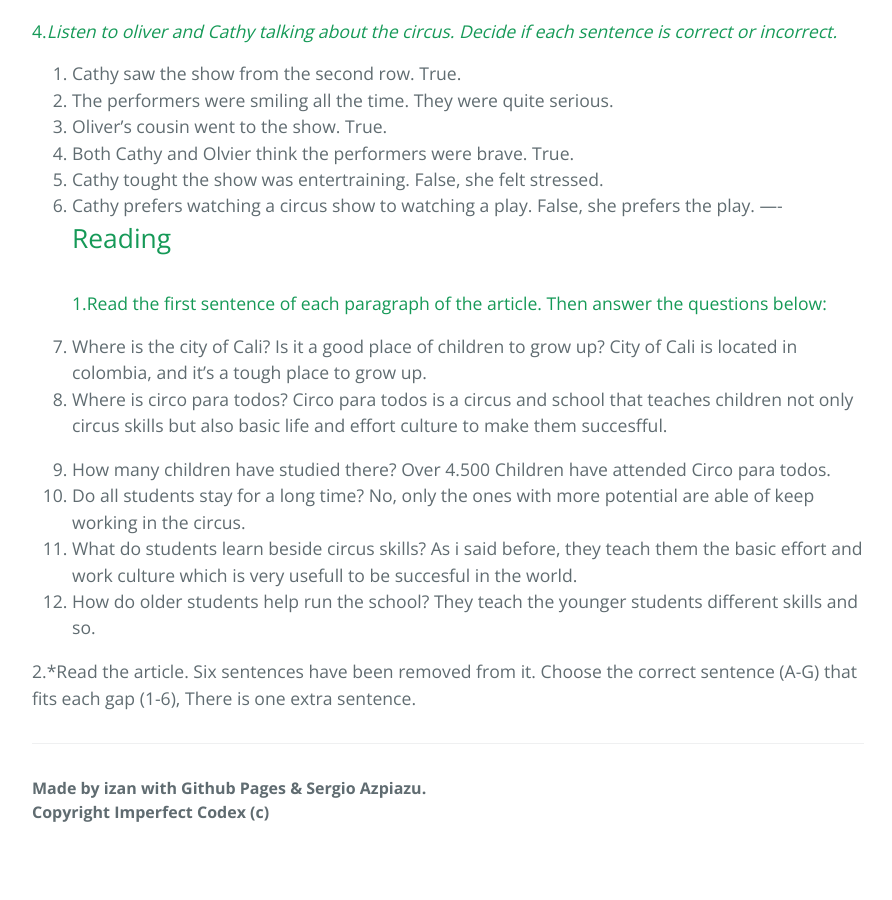
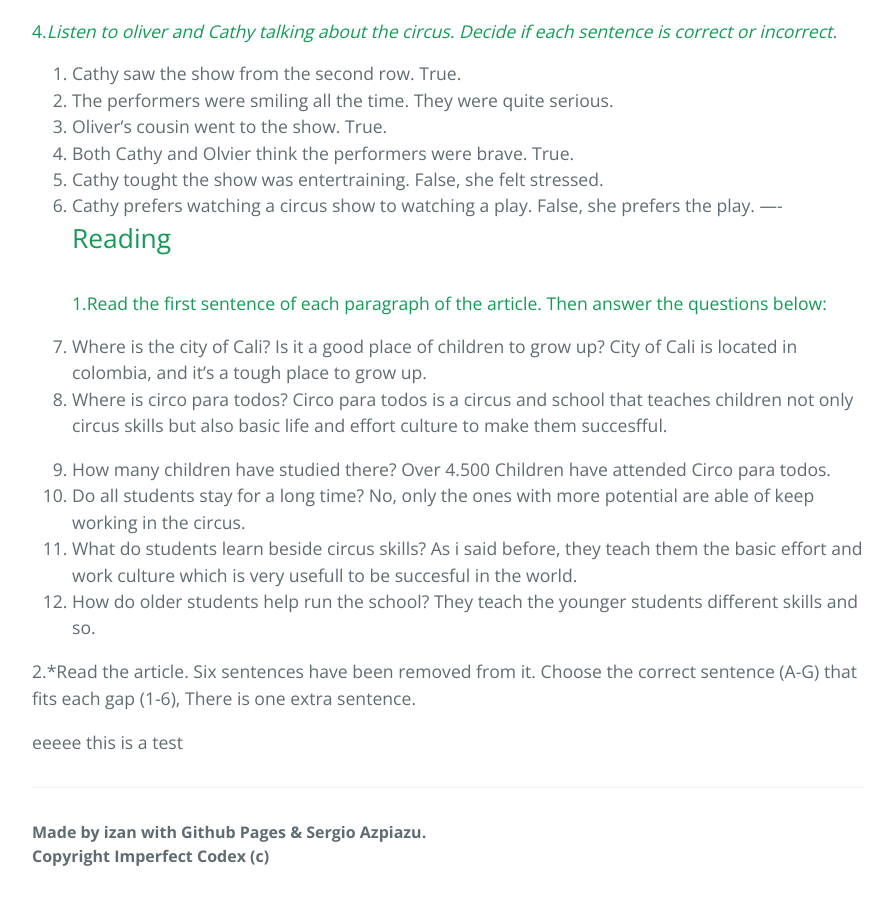
Before and after one commit to phuston/patrickandfrantonarethebestninjas, a Jekyll site: the page built from Exercises1.md, in a window 1280 px wide and 900 px high, scrolled down 1794 px. Shown: the whole window, without its empty margins (192-1084 px from the left). Built offline with Jekyll 4.4.1, drawn with Linux system fonts in a browser that asks for light colours; before the commit the page ends 2650 px from its top, so only the background shows below that.

Commit message:
Update in exercises

```diff
--- a/Exercises1.md
+++ b/Exercises1.md
@@ -74,3 +74,5 @@ As i said before, they teach them the basic effort and work culture which is ver
 They teach the younger students different skills and so.
 
 2.*Read the article. Six sentences have been removed from it. Choose the correct sentence (A-G) that fits each gap (1-6), There is one extra sentence.
+
+eeeee this is a test
```
